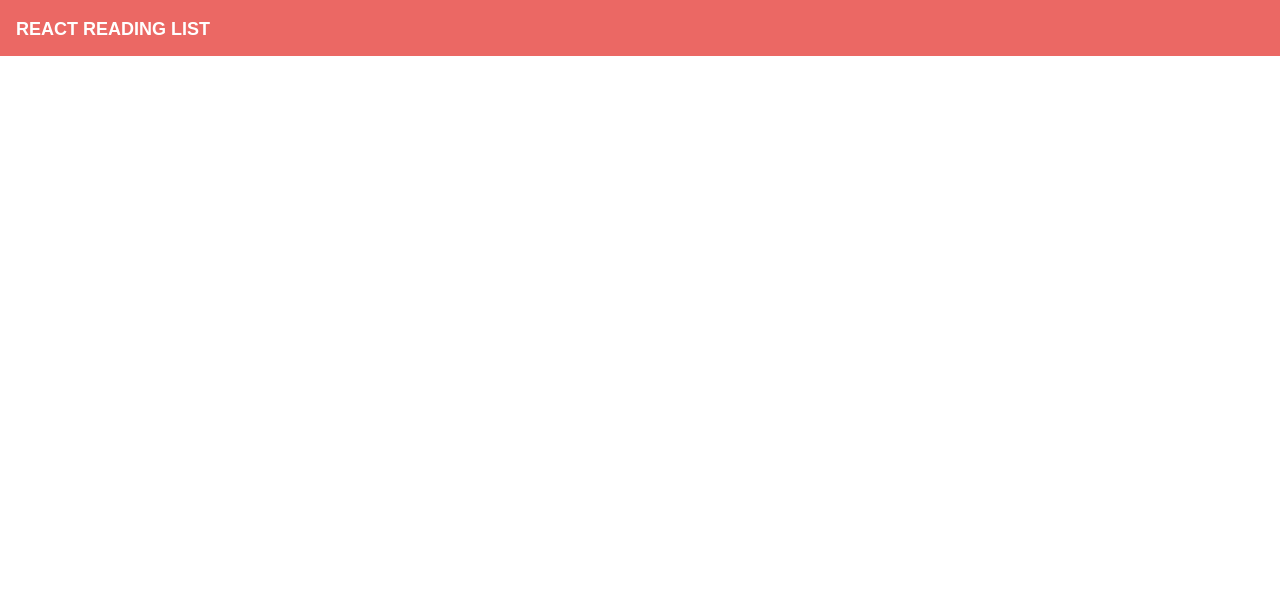
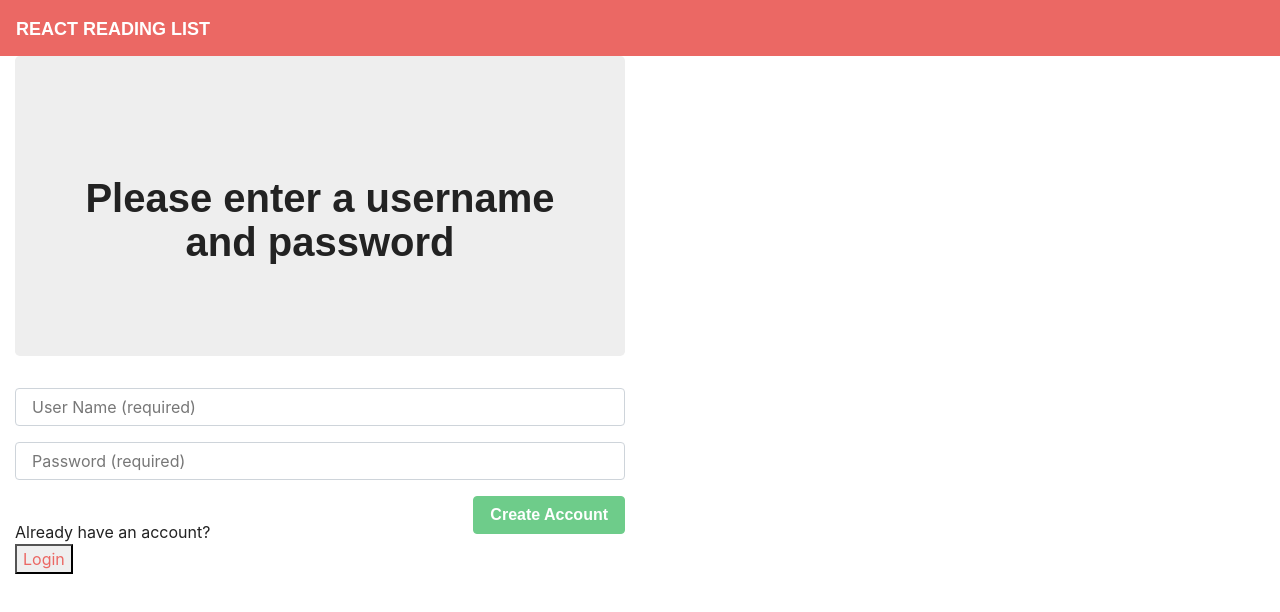
Before and after one commit to tbiaglow/Weightlifting-Tracker, a React (Create React App) app in the folder client/: page /createaccount in a window 1280 px wide. Shown: the top 612 px of the page. Built offline with nearby package versions, Linux system fonts and the light colour scheme; a web font is replaced by a local one.

Commit message:
User can now create an account

```diff
--- a/client/src/App.js
+++ b/client/src/App.js
@@ -2,6 +2,8 @@ import React from "react";
 import User_Input from "./pages/User_Input";
 import User_Squat from "./pages/User_Squat";
 import User_Hub from "./pages/User_Hub";
+import Login from "./pages/Login";
+import CreateAccount from "./pages/CreateAccount";
 import Nav from "./components/Nav";
 import { BrowserRouter as Router, Route, Switch } from "react-router-dom";
 
@@ -12,9 +14,11 @@ function App() {
       {/* <Users /> */}
       <Router>
         <div>
+          <Route exact path="/" component={Login} />
           <Route exact path="/users/:id" component={User_Hub} />
           <Route exact path="/users/:id/squat" component={User_Squat} />
           <Route exact path="/Input" component={User_Input} />
+          <Route exact path="/createaccount" component={CreateAccount} />
         </div>
       </Router>
 
--- /dev/null
+++ b/client/src/pages/CreateAccount.js
@@ -0,0 +1,107 @@
+import React, { Component } from "react";
+import Jumbotron from "../components/Jumbotron";
+import API from "../utils/API";
+import DeleteBtn from "../components/DeleteBtn";
+import { Link } from "react-router-dom";
+import { Col, Row, Container } from "../components/Grid";
+import { List, ListItem } from "../components/List";
+import { Input, TextArea, FormBtn } from "../components/Form";
+
+class CreateAccount extends Component {
+    state = {
+        allData: [],
+        userName: "",
+        password: "",
+        okayToProceed: true
+    };
+
+    handleInputChange = event => {
+        const { name, value } = event.target;
+        this.setState({
+          [name]: value
+        });
+    };
+
+    handleFormSubmit = event => {
+        event.preventDefault();
+        if (this.state.userName && this.state.password) {
+          API.getUsers()
+            .then(res => {
+                this.setState({ id: res.data.length + 1 })
+                // this.setState({ allData: res.data })
+                // console.log(this.state.allData)
+                var i;
+
+                for (i = 0; i < res.data.length; i++) {
+                    if (res.data[i].name === this.state.userName) {
+                        alert("Username already exists!")
+                        this.setState({okayToProceed: false})
+                        return this.state.okayToProceed
+                        // window.location.href = "http://localhost:3000/createaccount"
+                    }
+                }
+                // API.saveUser({
+                //     id: this.state.id,
+                //     name: this.state.userName,
+                //     password: this.state.password,
+                //     Squat: [],
+                //     Deadlift: [],
+                //     Press: [],
+                //     Bench_Press: [],
+                //     Power_Clean: []
+                // })
+                // window.location.href = "http://localhost:3000/users/" + this.state.id
+                // .then(res => {window.location.href = "http://localhost:3000/users/" + res.id})
+            }).then(() => {
+                if (this.state.okayToProceed === true) {
+                API.saveUser({
+                    id: this.state.id,
+                    name: this.state.userName,
+                    password: this.state.password,
+                    Squat: [],
+                    Deadlift: [],
+                    Press: [],
+                    Bench_Press: [],
+                    Power_Clean: []
+                })
+                window.location.href = "http://localhost:3000/users/" + this.state.id
+                } else {
+                    this.setState({okayToProceed: true})
+                }
+
+            })
+
+            .catch(err => console.log(err));
+        }
+    };
+
+    render() {
+        return(
+            <Container fluid>
+                <Row>
+                    <Col size="md-6">
+                        <Jumbotron>
+                        <h1>Please enter a username and password</h1>
+                        </Jumbotron>
+                        <form>
+                        <Input name="userName" value={this.state.userName} onChange={this.handleInputChange} placeholder="User Name (required)" />
+                        <Input name="password" value={this.state.password} onChange={this.handleInputChange} placeholder="Password (required)" />
+                        <FormBtn
+                            disabled={!(this.state.userName && this.state.password)}
+                            onClick={this.handleFormSubmit}
+                        >
+                            Create Account
+                        </FormBtn>
+                        </form>
+                        <br></br>
+                        <div>Already have an account?</div>
+                        <button><Link to={"/"}>Login</Link></button>
+                    </Col>
+                </Row>
+
+            </Container>
+        )
+    }
+}
+
+export default CreateAccount
--- /dev/null
+++ b/client/src/pages/Login.js
@@ -0,0 +1,72 @@
+import React, { Component } from "react";
+import Jumbotron from "../components/Jumbotron";
+import API from "../utils/API";
+import DeleteBtn from "../components/DeleteBtn";
+import { Link } from "react-router-dom";
+import { Col, Row, Container } from "../components/Grid";
+import { List, ListItem } from "../components/List";
+import { Input, TextArea, FormBtn } from "../components/Form";
+
+class Login extends Component {
+    state = {
+        allData: [],
+        userName: "",
+        password: "",
+        id: ""
+    };
+
+    handleInputChange = event => {
+        const { name, value } = event.target;
+        this.setState({
+          [name]: value
+        });
+    };
+
+    handleFormSubmit = event => {
+        event.preventDefault();
+        if (this.state.userName && this.state.password) {
+          API.getUsers()
+            .then(res => {
+                this.setState({ allData: res.data })
+                var i;
+                for (i = 0; i< this.state.allData.length; i++) {
+                    if (this.state.allData[i].name === this.state.userName && this.state.allData[i].password === this.state.password) {
+                        this.setState({id: this.state.allData[i].id})
+                        console.log(this.state.id)
+                        window.location.href = "http://localhost:3000/users/" + this.state.id;
+                    }
+                }
+            })
+            .catch(err => console.log(err));
+        }
+    };
+
+    render() {
+        return(
+        <Container fluid>
+        <Row>
+          <Col size="md-6">
+            <Jumbotron>
+              <h1>Enter your username and password</h1>
+            </Jumbotron>
+            <form>
+              <Input name="userName" value={this.state.userName} onChange={this.handleInputChange} placeholder="User Name (required)" />
+              <Input name="password" value={this.state.password} onChange={this.handleInputChange} placeholder="Password (required)" />
+              <FormBtn
+                disabled={!(this.state.userName && this.state.password)}
+                onClick={this.handleFormSubmit}
+              >
+                Login
+              </FormBtn>
+            </form>
+            <br></br>
+            <div>Don't have an account?</div>
+            <button><Link to={"/createaccount"}>Create Account</Link></button>
+            </Col>
+        </Row>
+        </Container>
+        )
+    }
+}
+
+export default Login;
--- a/client/src/pages/User_Hub.js
+++ b/client/src/pages/User_Hub.js
@@ -36,6 +36,7 @@ class User_Hub extends Component {
             <Jumbotron>
               <h1>User History</h1>
             </Jumbotron>
+            <button><Link to={"/"}>Logout</Link></button>
             {this.state.user.length ? (
               <List>
                 {this.state.user.map(user => (
--- a/client/src/pages/User_Squat.js
+++ b/client/src/pages/User_Squat.js
@@ -13,15 +13,8 @@ class User_Hub extends Component {
   };
 
   componentDidMount() {
-
+    this.loadUser()
   }
-
-//   displayAll = () => {
-//     this.state.display = [];
-//     this.state.all.forEach(i => {
-//         this.state.display.push(this.state.all[i]
-//     });
-//   };
 
   loadUser = () => {
     this.setState({ all: [] })
@@ -62,6 +55,8 @@ class User_Hub extends Component {
             {/* ========================================================================== */}
             <button onClick={() => this.loadRecent()}>Display Most Recent</button>
             {/* ========================================================================== */}
+            <button><Link to={"/users/" + this.props.match.params.id}>Back</Link></button>
+            <button><Link to={"/"}>Logout</Link></button>
             {this.state.all.length ? (
                 <List>
                     {this.state.all.map(i => (
```
Also changed, not shown: 1 other file (tests, documents, lock files or other folders).
